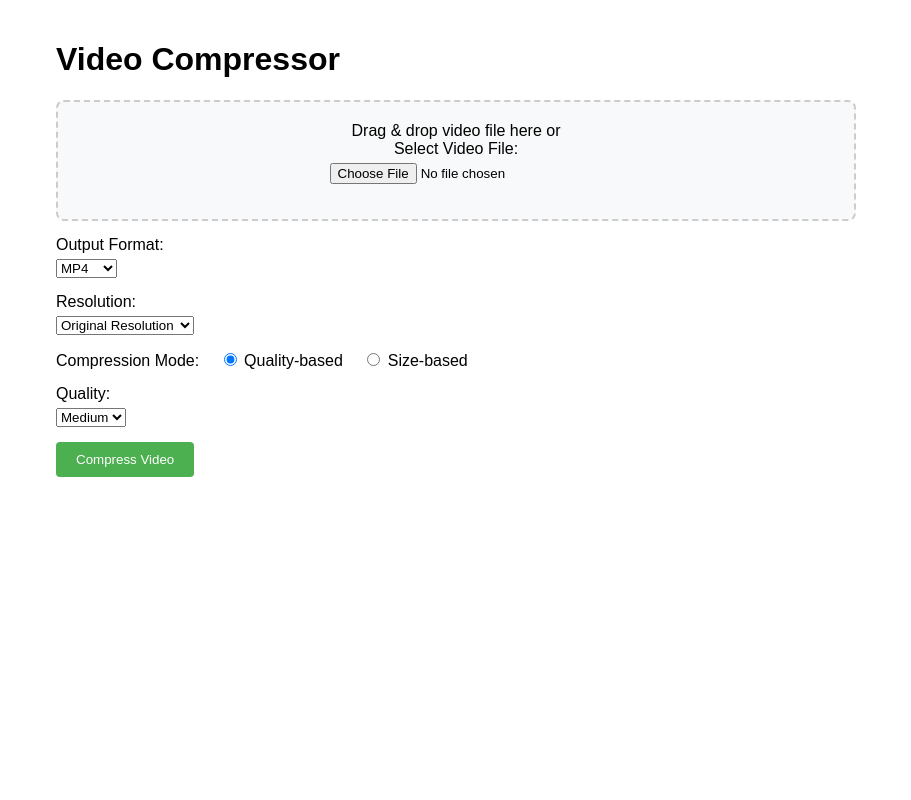
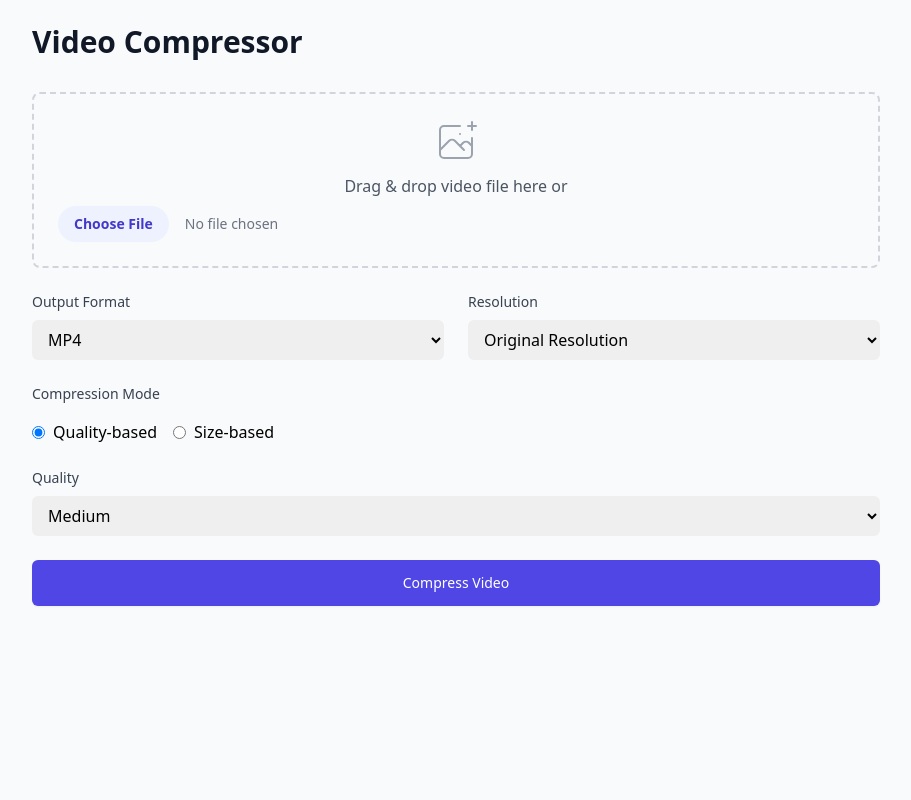
Before and after one commit to PawiX25/video-compressor-flask, a Flask app: page / in a window 1280 px wide. Shown: the whole page, without its empty margins (184-1095 px from the left). Run offline with Flask 2, Linux system fonts and the light colour scheme; some libraries are stand-ins or nearby versions.

Commit message:
Integrate Tailwind CSS and update styling

```diff
--- a/templates/index.html
+++ b/templates/index.html
@@ -2,180 +2,97 @@
 <html>
 <head>
     <title>Video Compressor</title>
-    <style>
-        body {
-            font-family: Arial, sans-serif;
-            max-width: 800px;
-            margin: 0 auto;
-            padding: 20px;
-        }
-        .form-group {
-            margin-bottom: 15px;
-        }
-        .form-group label {
-            display: block;
-            margin-bottom: 5px;
-        }
-        .submit-btn {
-            background-color: #4CAF50;
-            color: white;
-            padding: 10px 20px;
-            border: none;
-            border-radius: 4px;
-            cursor: pointer;
-        }
-        .submit-btn:hover {
-            background-color: #45a049;
-        }
-        .radio-group {
-            margin-bottom: 15px;
-        }
-        .radio-group label {
-            display: inline;
-            margin-right: 15px;
-        }
-        .metadata-container {
-            margin-top: 20px;
-            display: flex;
-            justify-content: space-between;
-        }
-        .metadata-box {
-            border: 1px solid #ddd;
-            padding: 15px;
-            border-radius: 4px;
-            width: 45%;
-        }
-        .metadata-box h3 {
-            margin-top: 0;
-            color: #333;
-        }
-        .metadata-item {
-            margin: 5px 0;
-        }
-        .progress-container {
-            margin: 20px 0;
-            display: none;
-        }
-        .progress-bar {
-            width: 100%;
-            height: 20px;
-            background-color: #f0f0f0;
-            border-radius: 10px;
-            overflow: hidden;
-        }
-        .progress-fill {
-            height: 100%;
-            background-color: #4CAF50;
-            width: 0%;
-            transition: width 0.5s ease-in-out;
-        }
-        .progress-text {
-            text-align: center;
-            margin-top: 5px;
-        }
-        .error-message {
-            color: #ff0000;
-            margin: 10px 0;
-            padding: 10px;
-            background-color: #ffebee;
-            border: 1px solid #ffcdd2;
-            border-radius: 4px;
-        }
-        .download-btn {
-            background-color: #2196F3;
-            color: white;
-            padding: 10px 20px;
-            border: none;
-            border-radius: 4px;
-            cursor: pointer;
-            text-decoration: none;
-            display: inline-block;
-            margin-top: 10px;
-        }
-        .download-btn:hover {
-            background-color: #1976D2;
-        }
-        .drag-drop-zone {
-            border: 2px dashed #ccc;
-            border-radius: 8px;
-            padding: 20px;
-            text-align: center;
-            background-color: #f8f9fa;
-            margin-bottom: 15px;
-            transition: all 0.3s ease;
-        }
-        .drag-drop-zone.dragover {
-            background-color: #e3f2fd;
-            border-color: #2196F3;
-        }
-    </style>
+    <meta charset="UTF-8">
+    <meta name="viewport" content="width=device-width, initial-scale=1.0">
+    <script src="https://cdn.tailwindcss.com"></script>
 </head>
-<body>
-    <h1>Video Compressor</h1>
+<body class="bg-gray-50 min-h-screen">
+    <div class="max-w-4xl mx-auto p-6">
+        <h1 class="text-3xl font-bold text-gray-900 mb-8">Video Compressor</h1>
 
         {% if error %}
-    <div class="error-message">
-        {{ error }}
+        <div class="bg-red-50 border-l-4 border-red-500 p-4 mb-6">
+            <div class="flex">
+                <div class="flex-shrink-0">
+                    <svg class="h-5 w-5 text-red-400" viewBox="0 0 20 20" fill="currentColor">
+                        <path fill-rule="evenodd" d="M10 18a8 8 0 100-16 8 8 0 000 16zM8.707 7.293a1 1 0 00-1.414 1.414L8.586 10l-1.293 1.293a1 1 0 101.414 1.414L10 11.414l1.293 1.293a1 1 0 001.414-1.414L11.414 10l1.293-1.293a1 1 0 00-1.414-1.414L10 8.586 8.707 7.293z" clip-rule="evenodd"/>
+                    </svg>
+                </div>
+                <div class="ml-3">
+                    <p class="text-sm text-red-700">{{ error }}</p>
+                </div>
+            </div>
         </div>
         {% endif %}
 
         {% if original_metadata and compressed_metadata %}
-    <div class="metadata-container">
-        <div class="metadata-box">
-            <h3>Original Video</h3>
-            <div class="metadata-item">Resolution: {{ original_metadata.width }}x{{ original_metadata.height }}</div>
-            <div class="metadata-item">Duration: {{ "%.2f"|format(original_metadata.duration) }}s</div>
-            <div class="metadata-item">Size: {{ "%.2f"|format(original_metadata.size_mb) }} MB</div>
-            <div class="metadata-item">Codec: {{ original_metadata.codec }}</div>
-            <div class="metadata-item">Bitrate: {{ "%.2f"|format(original_metadata.bitrate) }} Mbps</div>
+        <div class="grid md:grid-cols-2 gap-6 mb-8">
+            <div class="bg-white rounded-lg shadow p-6">
+                <h3 class="text-lg font-semibold text-gray-900 mb-4">Original Video</h3>
+                <div class="space-y-2">
+                    <p class="text-gray-600">Resolution: <span class="text-gray-900">{{ original_metadata.width }}x{{ original_metadata.height }}</span></p>
+                    <p class="text-gray-600">Duration: <span class="text-gray-900">{{ "%.2f"|format(original_metadata.duration) }}s</span></p>
+                    <p class="text-gray-600">Size: <span class="text-gray-900">{{ "%.2f"|format(original_metadata.size_mb) }} MB</span></p>
+                    <p class="text-gray-600">Codec: <span class="text-gray-900">{{ original_metadata.codec }}</span></p>
+                    <p class="text-gray-600">Bitrate: <span class="text-gray-900">{{ "%.2f"|format(original_metadata.bitrate) }} Mbps</span></p>
                 </div>
-        <div class="metadata-box">
-            <h3>Compressed Video</h3>
-            <div class="metadata-item">Resolution: {{ compressed_metadata.width }}x{{ compressed_metadata.height }}</div>
-            <div class="metadata-item">Duration: {{ "%.2f"|format(compressed_metadata.duration) }}s</div>
-            <div class="metadata-item">Size: {{ "%.2f"|format(compressed_metadata.size_mb) }} MB</div>
-            <div class="metadata-item">Codec: {{ compressed_metadata.codec }}</div>
-            <div class="metadata-item">Bitrate: {{ "%.2f"|format(compressed_metadata.bitrate) }} Mbps</div>
+            </div>
+            <div class="bg-white rounded-lg shadow p-6">
+                <h3 class="text-lg font-semibold text-gray-900 mb-4">Compressed Video</h3>
+                <div class="space-y-2">
+                    <p class="text-gray-600">Resolution: <span class="text-gray-900">{{ compressed_metadata.width }}x{{ compressed_metadata.height }}</span></p>
+                    <p class="text-gray-600">Duration: <span class="text-gray-900">{{ "%.2f"|format(compressed_metadata.duration) }}s</span></p>
+                    <p class="text-gray-600">Size: <span class="text-gray-900">{{ "%.2f"|format(compressed_metadata.size_mb) }} MB</span></p>
+                    <p class="text-gray-600">Codec: <span class="text-gray-900">{{ compressed_metadata.codec }}</span></p>
+                    <p class="text-gray-600">Bitrate: <span class="text-gray-900">{{ "%.2f"|format(compressed_metadata.bitrate) }} Mbps</span></p>
+                </div>
             </div>
         </div>
         {% if download_filename %}
-    <div style="text-align: center; margin-top: 20px;">
-        <a href="{{ url_for('download_file', filename=download_filename) }}" class="download-btn">
+        <div class="text-center">
+            <a href="{{ url_for('download_file', filename=download_filename) }}"
+               class="inline-flex items-center px-6 py-3 border border-transparent text-base font-medium rounded-md shadow-sm text-white bg-indigo-600 hover:bg-indigo-700 focus:outline-none focus:ring-2 focus:ring-offset-2 focus:ring-indigo-500 transition-colors duration-200">
                 Download Compressed Video
             </a>
         </div>
         {% endif %}
         {% endif %}
 
-    <div class="progress-container" id="progressContainer">
-        <div class="progress-bar">
-            <div class="progress-fill" id="progressBar"></div>
+        <div id="progressContainer" class="hidden space-y-4 mb-8">
+            <div class="w-full bg-gray-200 rounded-full h-2.5">
+                <div id="progressBar" class="bg-indigo-600 h-2.5 rounded-full transition-all duration-300" style="width: 0%"></div>
             </div>
-        <div class="progress-text" id="progressText">0%</div>
-        <div class="ffmpeg-output" id="ffmpegOutput" style="margin-top: 10px; font-family: monospace; font-size: 12px; color: #666;"></div>
+            <div id="progressText" class="text-center text-sm text-gray-600">0%</div>
+            <div id="ffmpegOutput" class="font-mono text-xs text-gray-500 bg-gray-50 p-2 rounded"></div>
         </div>
 
-    <form method="POST" enctype="multipart/form-data" id="uploadForm">
-        <div class="drag-drop-zone" id="dragDropZone">
-            <div>Drag & drop video file here or</div>
-            <div class="form-group">
-                <label for="video">Select Video File:</label>
-                <input type="file" id="video" name="video" accept="video/*" required>
+        <form method="POST" enctype="multipart/form-data" id="uploadForm" class="space-y-6">
+            <div id="dragDropZone" class="border-2 border-dashed border-gray-300 rounded-lg p-6 text-center transition-colors duration-200 hover:border-indigo-500">
+                <div class="space-y-2">
+                    <svg class="mx-auto h-12 w-12 text-gray-400" stroke="currentColor" fill="none" viewBox="0 0 48 48">
+                        <path d="M28 8H12a4 4 0 00-4 4v20m32-12v8m0 0v8a4 4 0 01-4 4H12a4 4 0 01-4-4v-4m32-4l-3.172-3.172a4 4 0 00-5.656 0L28 28M8 32l9.172-9.172a4 4 0 015.656 0L28 28m0 0l4 4m4-24h8m-4-4v8m-12 4h.02" stroke-width="2" stroke-linecap="round" stroke-linejoin="round" />
+                    </svg>
+                    <div class="text-gray-600">Drag & drop video file here or</div>
+                    <input type="file" id="video" name="video" accept="video/*" required
+                           class="block w-full text-sm text-gray-500 file:mr-4 file:py-2 file:px-4 file:rounded-full file:border-0 file:text-sm file:font-semibold file:bg-indigo-50 file:text-indigo-700 hover:file:bg-indigo-100">
                 </div>
             </div>
-        <div class="form-group">
-            <label for="output_format">Output Format:</label>
-            <select name="output_format" id="output_format">
-                <option value="mp4" selected>MP4</option>
+
+            <div class="grid grid-cols-1 md:grid-cols-2 gap-6">
+                <div class="space-y-2">
+                    <label class="block text-sm font-medium text-gray-700">Output Format</label>
+                    <select name="output_format" class="mt-1 block w-full pl-3 pr-10 py-2 text-base border-gray-300 focus:outline-none focus:ring-indigo-500 focus:border-indigo-500 rounded-md">
+                        <option value="mp4">MP4</option>
                         <option value="avi">AVI</option>
                         <option value="mkv">MKV</option>
                         <option value="mov">MOV</option>
                         <option value="webm">WebM</option>
                     </select>
                 </div>
-        <div class="form-group">
-            <label for="resolution">Resolution:</label>
-            <select name="resolution" id="resolution">
+
+                <div class="space-y-2">
+                    <label class="block text-sm font-medium text-gray-700">Resolution</label>
+                    <select name="resolution" class="mt-1 block w-full pl-3 pr-10 py-2 text-base border-gray-300 focus:outline-none focus:ring-indigo-500 focus:border-indigo-500 rounded-md">
                         <option value="">Original Resolution</option>
                         <option value="4K">4K (3840x2160)</option>
                         <option value="1440p">1440p (2560x1440)</option>
@@ -185,27 +102,43 @@
                         <option value="360p">360p (640x360)</option>
                     </select>
                 </div>
-        <div class="radio-group">
-            <label>Compression Mode:</label>
-            <input type="radio" id="quality" name="mode" value="quality" checked>
-            <label for="quality">Quality-based</label>
-            <input type="radio" id="size" name="mode" value="size">
-            <label for="size">Size-based</label>
             </div>
-        <div class="form-group" id="quality-options">
-            <label>Quality:</label>
-            <select name="quality">
+
+            <div class="space-y-4">
+                <label class="block text-sm font-medium text-gray-700">Compression Mode</label>
+                <div class="flex space-x-4">
+                    <label class="inline-flex items-center">
+                        <input type="radio" name="mode" value="quality" checked class="form-radio text-indigo-600">
+                        <span class="ml-2">Quality-based</span>
+                    </label>
+                    <label class="inline-flex items-center">
+                        <input type="radio" name="mode" value="size" class="form-radio text-indigo-600">
+                        <span class="ml-2">Size-based</span>
+                    </label>
+                </div>
+            </div>
+
+            <div id="quality-options" class="space-y-2">
+                <label class="block text-sm font-medium text-gray-700">Quality</label>
+                <select name="quality" class="mt-1 block w-full pl-3 pr-10 py-2 text-base border-gray-300 focus:outline-none focus:ring-indigo-500 focus:border-indigo-500 rounded-md">
                     <option value="high">High</option>
                     <option value="medium" selected>Medium</option>
                     <option value="low">Low</option>
                 </select>
             </div>
-        <div class="form-group" id="size-options" style="display: none;">
-            <label for="target_size">Target Size (MB):</label>
-            <input type="number" id="target_size" name="target_size" min="1" step="0.1">
+
+            <div id="size-options" class="hidden space-y-2">
+                <label class="block text-sm font-medium text-gray-700">Target Size (MB)</label>
+                <input type="number" name="target_size" min="1" step="0.1"
+                       class="mt-1 block w-full px-3 py-2 border border-gray-300 rounded-md shadow-sm focus:outline-none focus:ring-indigo-500 focus:border-indigo-500">
             </div>
-        <button type="submit" class="submit-btn">Compress Video</button>
+
+            <button type="submit" class="w-full flex justify-center py-3 px-4 border border-transparent rounded-md shadow-sm text-sm font-medium text-white bg-indigo-600 hover:bg-indigo-700 focus:outline-none focus:ring-2 focus:ring-offset-2 focus:ring-indigo-500 transition-colors duration-200">
+                Compress Video
+            </button>
         </form>
+    </div>
+
     <script>
         const originalTitle = document.title;
 
```
Lines whose indentation alone changed are shown as unchanged.
